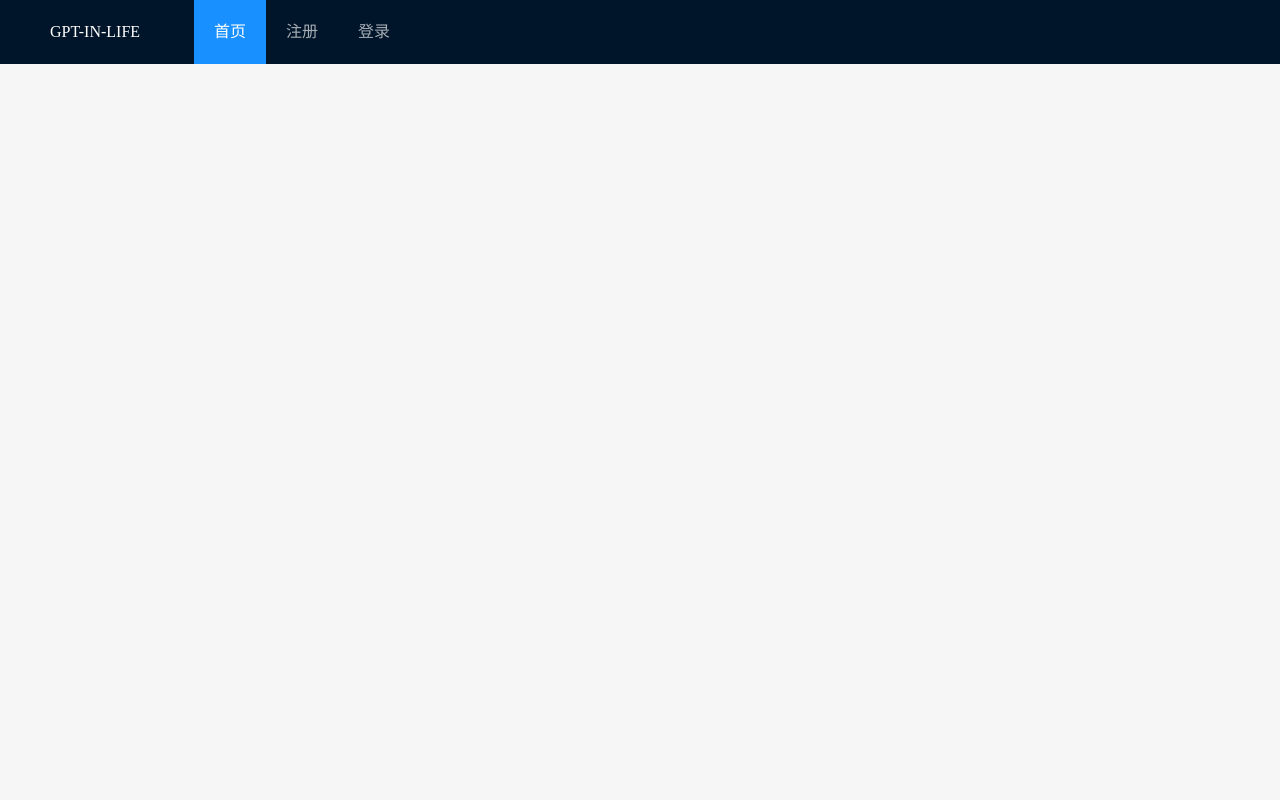
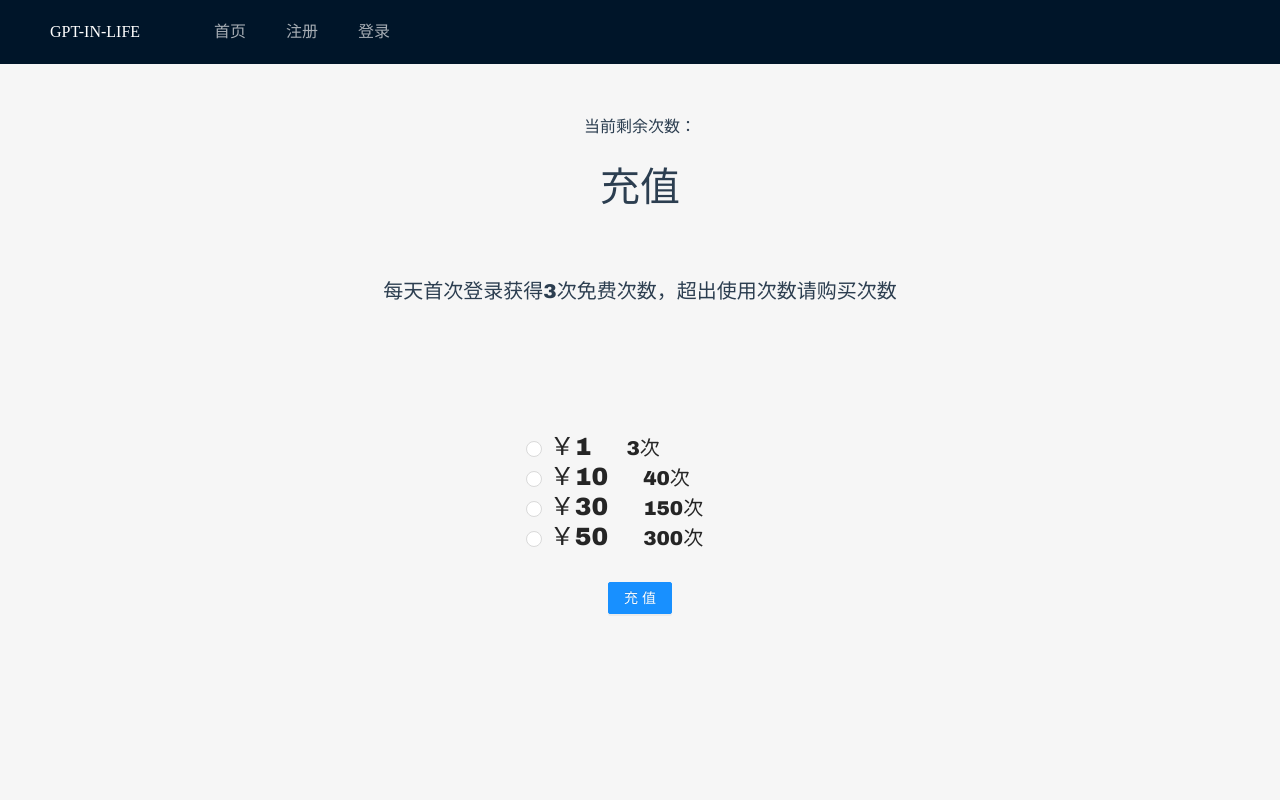
Before and after one commit to YangTe1/gpt_player_frontend, a Vue app: page /payment in a window 1280 px wide. Shown: the top 800 px of the page. Built offline with nearby package versions, Linux system fonts and the light colour scheme.

Commit message:
feat: order/payment

```diff
--- a/src/App.vue
+++ b/src/App.vue
@@ -1,8 +1,15 @@
-<script setup lang="ts">
-import { ref } from 'vue'
+<script lang="ts">
+import { UserOutlined } from '@ant-design/icons-vue'
+import { ref, defineComponent } from 'vue'
 import { useRouter } from 'vue-router'
 // import Index from './components/IndexView.vue'
 // import HelloWorld from './components/HelloWorld.vue'
+
+export default defineComponent({
+  components: {
+    UserOutlined
+  },
+  setup() {
     const token = localStorage.getItem('token')
     let navs = []
     if (token) {
@@ -25,6 +32,13 @@ const jump = (name: string) => {
         query: {}
       })
     }
+    return {
+      token,
+      jump,
+      navs
+    }
+  }
+})
 </script>
 
 <template>
@@ -44,14 +58,18 @@ const jump = (name: string) => {
 
         <!-- <RouterLink :to="nav.router">{{ nav.label }}</RouterLink> -->
       </a-menu-item>
+      <a-menu-item v-if="token" @click="jump('payment')">
+        <UserOutlined />
+      </a-menu-item>
     </a-menu>
   </a-layout-header>
   <a-layout-content style="padding-top: 50px; min-height: calc(100% - 64px)">
     <RouterView />
   </a-layout-content>
+  <a-divider />
   <a-layout-footer>
     <div class="text-center">
-      <p class="text-md">有bug或建议欢迎发送邮件</p>
+      <p class="text-md">遇到问题或有更好的使用建议欢迎发送邮件</p>
       <span class="text-md">manbugv@163.com</span>
     </div>
   </a-layout-footer>
--- a/src/router/index.ts
+++ b/src/router/index.ts
@@ -5,6 +5,8 @@ import AppCreateView from '../views/AppCreateView.vue'
 import UserRegisterView from '../views/UserRegister.vue'
 import UserLoginView from '../views/UserLogin.vue'
 import UserLogoutView from '../views/UserLogout.vue'
+import PaymentView from '../views/PaymentView.vue'
+import OrderHistoryView from '../views/OrderHistoryView.vue'
 
 const router = createRouter({
   history: createWebHistory(import.meta.env.BASE_URL),
@@ -47,6 +49,16 @@ const router = createRouter({
       path: '/logout',
       name: 'logout',
       component: UserLogoutView
+    },
+    {
+      path: '/order',
+      name: 'orderList',
+      component: OrderHistoryView
+    },
+    {
+      path: '/payment',
+      name: 'payment',
+      component: PaymentView
     }
   ]
 })
--- a/src/utils/httpClient.ts
+++ b/src/utils/httpClient.ts
@@ -6,7 +6,8 @@ import type {
   RegisterResp,
   AppDetailResp,
   IAppDetail,
-  IChat
+  IChat,
+  QrCodeResp
 } from './httpSchema'
 import { HttpException } from './httpError'
 
@@ -235,6 +236,15 @@ export class TfAppClient {
     const resp = await this.post(url, data)
     return resp.data
   }
+
+  public async pre_order(amount: number): Promise<QrCodeResp> {
+    const url = this.genUrl('/order/pre_trade')
+    const data = {
+      amount: amount
+    }
+    const resp = await this.post(url, data)
+    return resp.data
+  }
 }
 
 export function newClient(
@@ -246,7 +256,9 @@ export function newClient(
   const options: TfClientOptions = {
     token,
     // host: Config.RPA_HOST as string,
-    host: 'http://192.168.3.128:8000/', // 本地debug地址
+    // host: 'http://192.168.3.128:8000/', // 本地debug地址
+    host: 'http://127.0.0.1:8000/', // 本地debug地址
+    // timeout: 200 * 1000,
     timeout: 200 * 1000,
     keepalive,
     debug
--- a/src/utils/httpSchema.ts
+++ b/src/utils/httpSchema.ts
@@ -35,3 +35,6 @@ export interface IChat {
 export interface ChatResp {
   data: IChat
 }
+export interface QrCodeResp {
+  qr_code: string
+}
--- /dev/null
+++ b/src/views/OrderHistoryView.vue
@@ -0,0 +1,9 @@
+<template>
+  <div style="min-height: 200px; margin-bottom: 100px; margin-left: 100px">
+    <p class="text-lg">历史充值订单：</p>
+  </div>
+  <div class="text-center" style="min-height: 200px; margin-bottom: 100px">
+    <p class="text-sm">开发中...</p>
+  </div>
+  <Index />
+</template>
--- /dev/null
+++ b/src/views/PaymentView.vue
@@ -0,0 +1,71 @@
+<template>
+  <div class="text-center" style="min-height: 200px; margin-bottom: 100px">
+    <p class="text-sm">当前剩余次数：</p>
+    <p class="text-hg">充值</p>
+    <p class="text-md">每天首次登录获得3次免费次数，超出使用次数请购买次数</p>
+  </div>
+  <div class="text-center">
+    <a-radio-group v-model:value="value">
+      <a-radio :style="radioStyle" :value="1">
+        <span class="text-lg">￥1</span><span class="text-md">3次</span>
+      </a-radio>
+      <a-radio :style="radioStyle" :value="10">
+        <span class="text-lg">￥10</span><span class="text-md">40次</span>
+      </a-radio>
+      <a-radio :style="radioStyle" :value="30">
+        <span class="text-lg">￥30</span><span class="text-md">150次</span>
+      </a-radio>
+      <a-radio :style="radioStyle" :value="50">
+        <span class="text-lg">￥50</span><span class="text-md">300次</span>
+      </a-radio>
+      <a-button type="primary" @click="onSubmit(value)" style="margin-top: 30px">充值</a-button>
+    </a-radio-group>
+  </div>
+</template>
+
+<script>
+import { defineComponent, reactive, ref } from 'vue'
+import { useRouter } from 'vue-router'
+import { newClient } from '../utils/httpClient'
+
+export default defineComponent({
+  setup() {
+    const value = ref < Number > 1
+    const radioStyle = reactive({
+      display: 'flex',
+      height: '30px',
+      lineHeight: '30px'
+    })
+
+    const onSubmit = async (payment) => {
+      console.log(payment)
+      const token = localStorage.getItem('token')
+      const router = useRouter()
+      if (!token) {
+        router.push({ path: '/login' })
+      }
+      const client = newClient(token)
+
+      try {
+        app = await client.pre_order(payment)
+      } catch (err) {
+        console.log(err)
+        if (err?.msg) {
+          message.error(`充值失败，请重试: ${err.msg}`)
+          return
+        }
+        message.error('充值失败，请重试')
+        return
+      }
+      // TODO: 展示二维码
+      return
+    }
+
+    return {
+      value,
+      radioStyle,
+      onSubmit
+    }
+  }
+})
+</script>
```
Also changed, not shown: 1 other file (tests, documents, lock files or other folders). Lines whose indentation alone changed are shown as unchanged.
